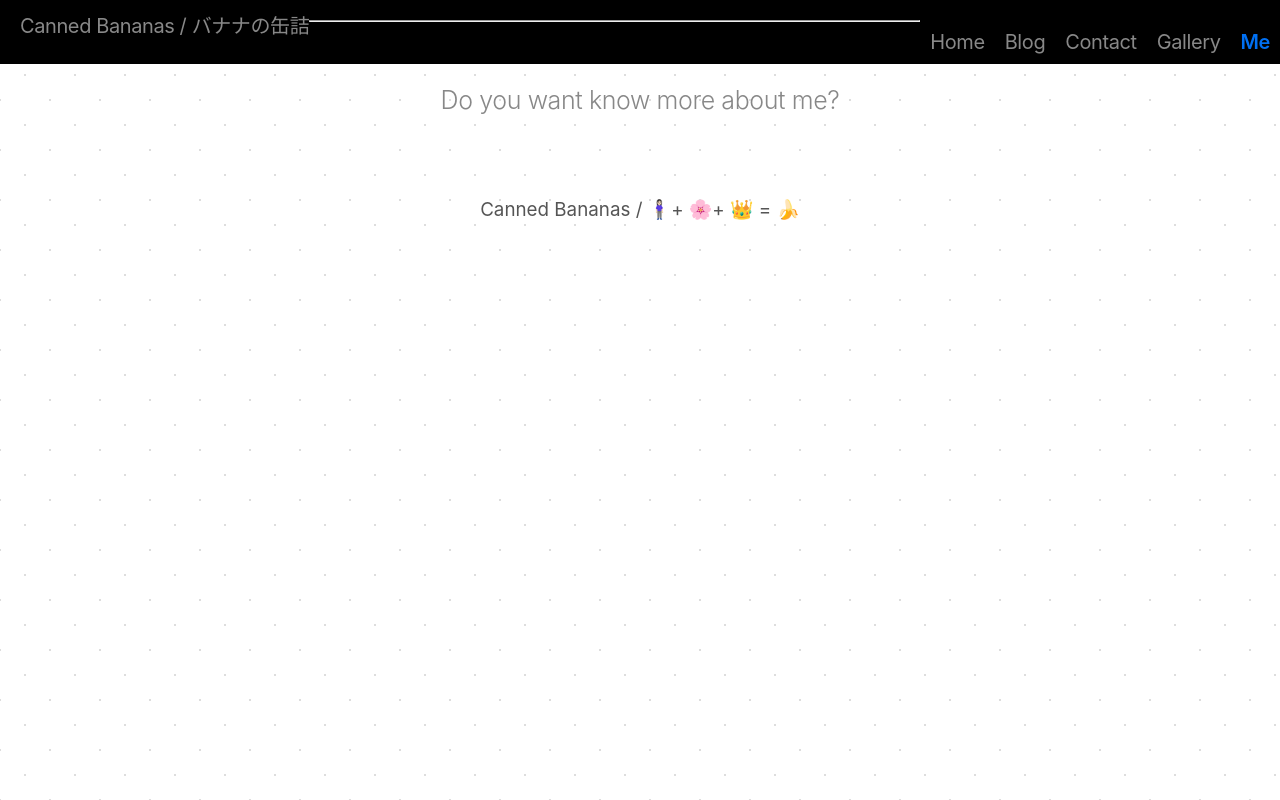
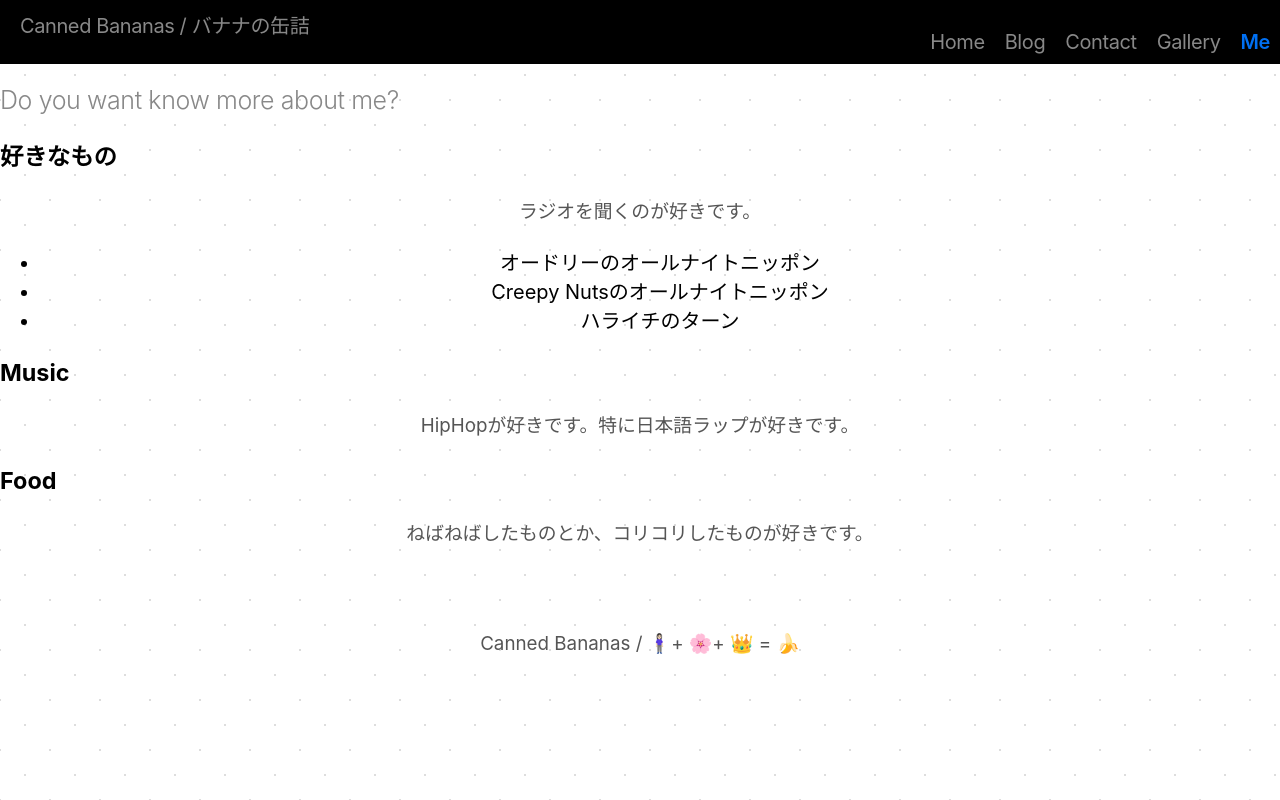
Before and after one commit to standingflower0607/notion-blog, a Next.js app: page /me in a window 1280 px wide. Built offline with nearby package versions, Linux system fonts and the light colour scheme.

Commit message:
modify design a bit

```diff
--- a/src/components/header.tsx
+++ b/src/components/header.tsx
@@ -48,7 +48,6 @@ export default ({ titlePre = '' }) => {
           ))}
         </ul>
       </div>
-      <hr />
     </header>
   )
 }
--- a/src/pages/me.tsx
+++ b/src/pages/me.tsx
@@ -3,13 +3,37 @@ import Header from '../components/header'
 import ExtLink from '../components/ext-link'
 import Features from '../components/features'
 import GitHub from '../components/svgs/github'
-import sharedStyles from '../styles/shared.module.css'
+import sharedStyles from '../styles/me.module.css'
 
 export default () => (
   <>
     <Header titlePre="Me" />
-    <div className={sharedStyles.layout}>
-      <h2>Do you want know more about me?</h2>
+
+    <h2>Do you want know more about me?</h2>
+    <div>
+      <div className={sharedStyles.section}>
+        <h3 className={sharedStyles.header}>好きなもの</h3>
+        <div className={sharedStyles.content}>
+          <p>ラジオを聞くのが好きです。</p>
+          <ul>
+            <li>オードリーのオールナイトニッポン</li>
+            <li>Creepy Nutsのオールナイトニッポン</li>
+            <li>ハライチのターン</li>
+          </ul>
+        </div>
+      </div>
+      <div className={sharedStyles.section}>
+        <h3 className={sharedStyles.header}>Music</h3>
+        <div className={sharedStyles.content}>
+          <p>HipHopが好きです。特に日本語ラップが好きです。</p>
+        </div>
+      </div>
+      <div className={sharedStyles.section}>
+        <h3 className={sharedStyles.header}>Food</h3>
+        <div className={sharedStyles.content}>
+          <p>ねばねばしたものとか、コリコリしたものが好きです。</p>
+        </div>
+      </div>
     </div>
   </>
 )
--- /dev/null
+++ b/src/styles/me.module.css
@@ -0,0 +1,7 @@
+.header {
+  color: black;
+}
+
+.content {
+  text-align: center;
+}
```
Also changed, not shown: src/pages/index.tsx (+4 -4 lines).
